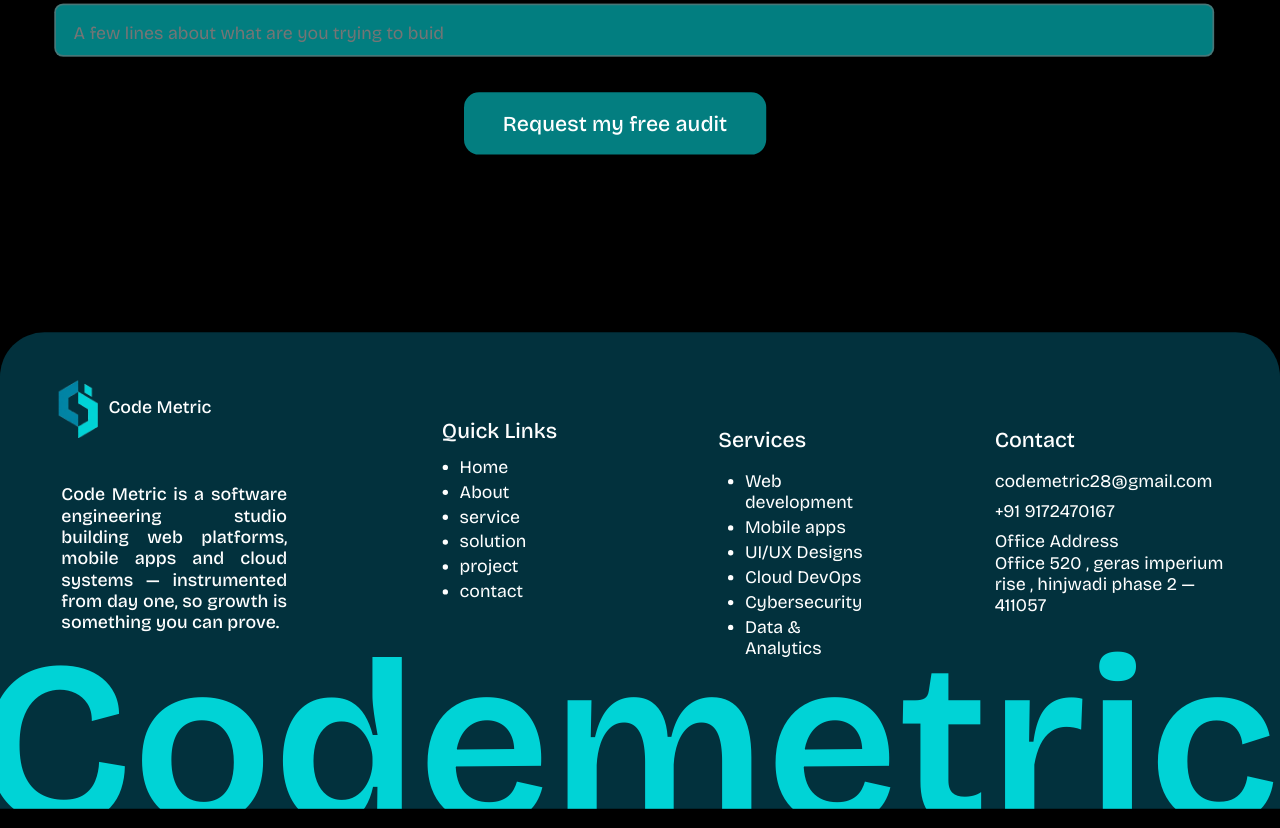
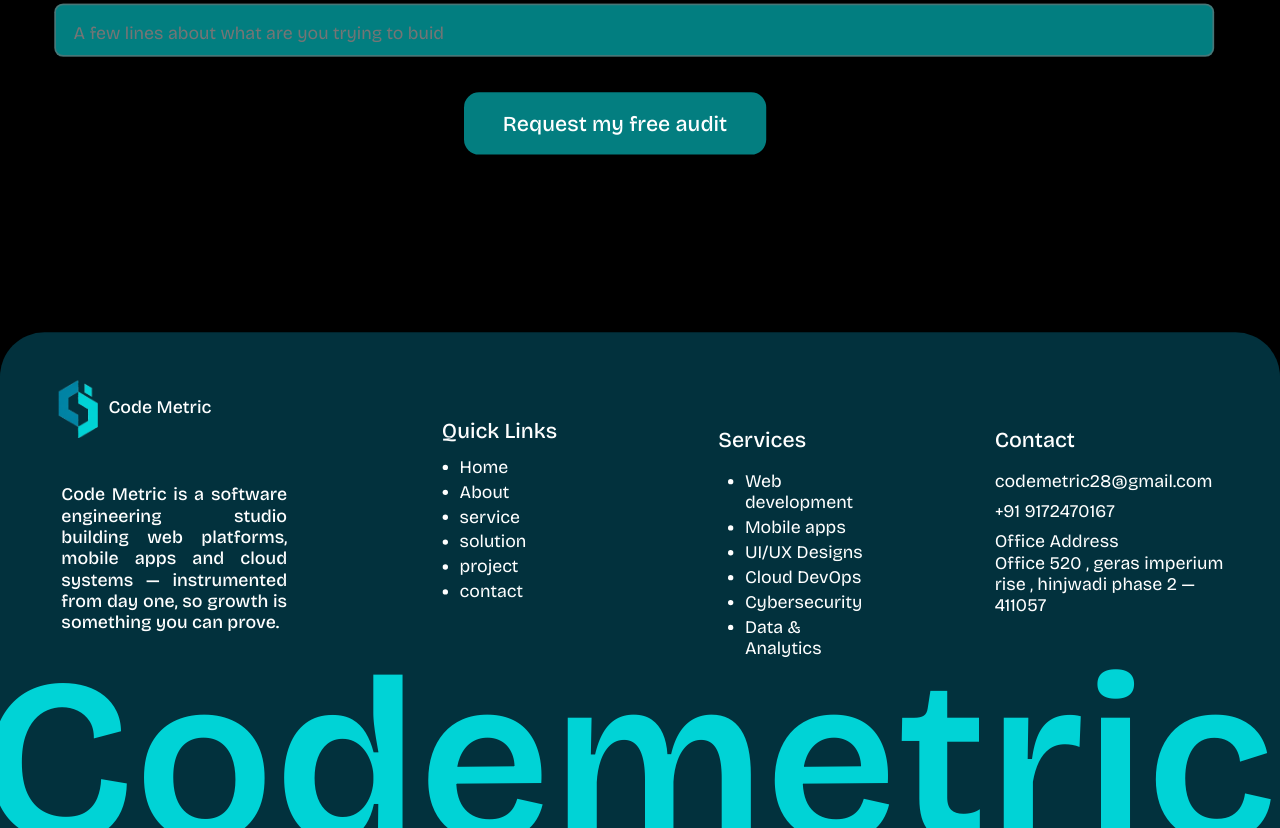
Before and after one commit to codemetric28-CM/CodeMetric, a website: page public/index.html in a window 1280 px wide. Shown: the part 8265-9093 px from the top of the page. Drawn offline with nearby package versions, Linux system fonts and the light colour scheme; a web font is replaced by a local one.

Commit message:
Update footer codemetric

```diff
--- a/public/index.html
+++ b/public/index.html
@@ -577,7 +577,7 @@
   </script>
 
   <!-- Footer -->
-  <div class="abs" style="left:0; right:0; top:9672px; width:1440px; height:536.367px; background:#02313d; border-radius:50px 50px 0 0; overflow:hidden;">
+  <div class="abs" style="left:0; right:0; top:9672px; width:1440px; height:636.367px; background:#02313d; border-radius:50px 50px 0 0; overflow:hidden;">
     <div class="abs" style="left:64px; top:54px; width:48px; height:65px; overflow:hidden;">
       <img src="logo-icon.png" style="width:100%; height:100%; object-fit:contain;" alt="Code Metric logo">
     </div>
@@ -617,7 +617,7 @@
       <p class="fvs14" style="font-family:'Bricolage Grotesque',sans-serif; font-size:20px; color:#fff;">Office 520 , geras imperium rise , hinjwadi phase 2 — 411057</p>
     </div>
 
-    <p class="abs fvs14" style="left:49%; top:333.81px; transform:translateX(-50%); font-family:'Bricolage Grotesque',sans-serif; font-weight:600; font-size:260px; color:#00d3d6; white-space:nowrap; line-height:1;">Codemetric</p>
+    <p class="abs fvs14" style="left:49%; top:353.81px; transform:translateX(-50%); font-family:'Bricolage Grotesque',sans-serif; font-weight:600; font-size:259px; color:#00d3d6; white-space:nowrap; line-height:1;">Codemetric</p>
   </div>
 
 </div>
```
